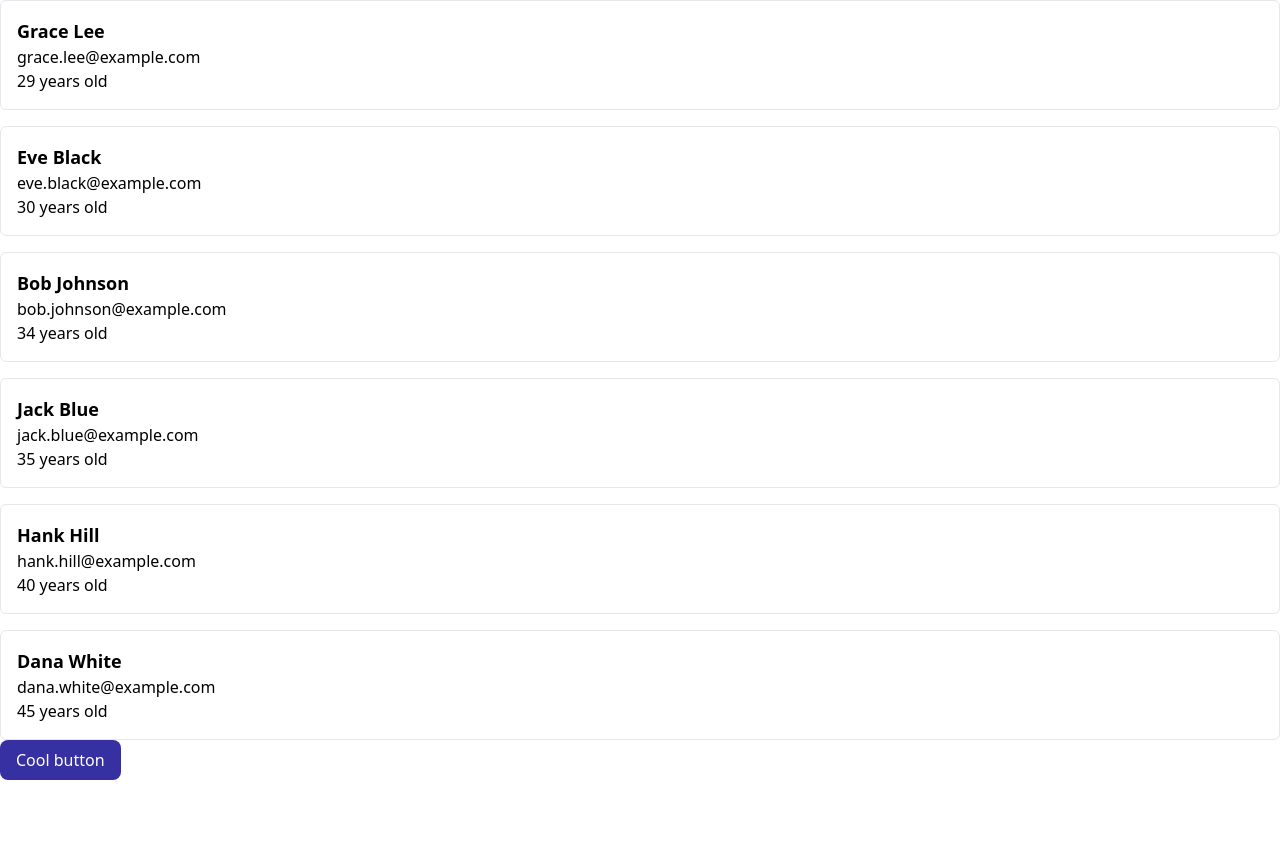
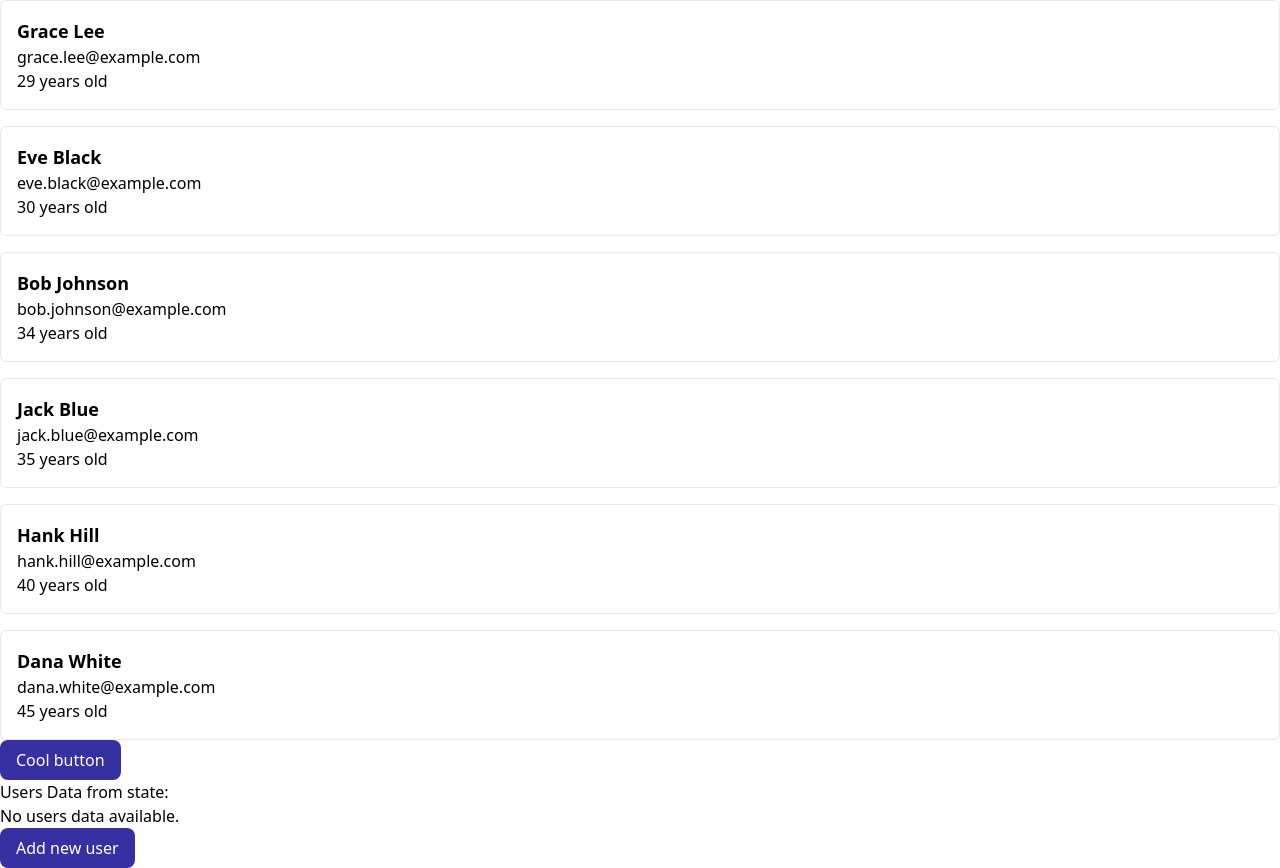
Before and after one commit to pravunathCBD/react-learning, a React (Vite) app: page / in a window 1280 px wide. Shown: the part 584-1452 px from the top of the page. Before the commit the page ends 1364 px from the top, so only its background shows below. Built offline with nearby package versions, Linux system fonts and the light colour scheme.

Commit message:
conditional rendering and state

```diff
--- a/src/App.tsx
+++ b/src/App.tsx
@@ -1,4 +1,5 @@
 import ListUsers from './components/ListUsers';
+import StateComponent from './components/StateComponent';
 // import PropComponent from './components/PropComponent';
 import { users } from './utils/mock';
 
@@ -26,6 +27,8 @@ const App = () => {
       >
         Cool button
       </button>
+
+      <StateComponent />
     </div>
   );
 };
--- /dev/null
+++ b/src/components/StateComponent.tsx
@@ -0,0 +1,43 @@
+import React from 'react';
+import { users } from '../utils/mock';
+
+const StateComponent = () => {
+  const [usersData, setUsersData] = React.useState<typeof users | undefined>();
+
+  const addNewUser = () => {
+    const newUser = {
+      id: Math.floor(Math.random() * 100),
+      name: 'Katie Brown',
+      age: 31,
+      email: 'katie@brown',
+    };
+
+    setUsersData((prev) => (prev ? [...prev, newUser] : [newUser]));
+  };
+
+  return (
+    <div>
+      <p>Users Data from state:</p>
+      {usersData &&
+        usersData.map((user) => (
+          <div key={user.id}>
+            <p>{user.name}</p>
+            <p>{user.age}</p>
+            <p>{user.email}</p>
+          </div>
+        ))}
+
+      {!usersData && <p>No users data available.</p>}
+
+      <button
+        type='button'
+        onClick={addNewUser}
+        className='px-4 py-2 rounded-lg bg-indigo-800 text-white'
+      >
+        Add new user
+      </button>
+    </div>
+  );
+};
+
+export default StateComponent;
```
Also changed, not shown: 1 other file (tests, documents, lock files or other folders).
